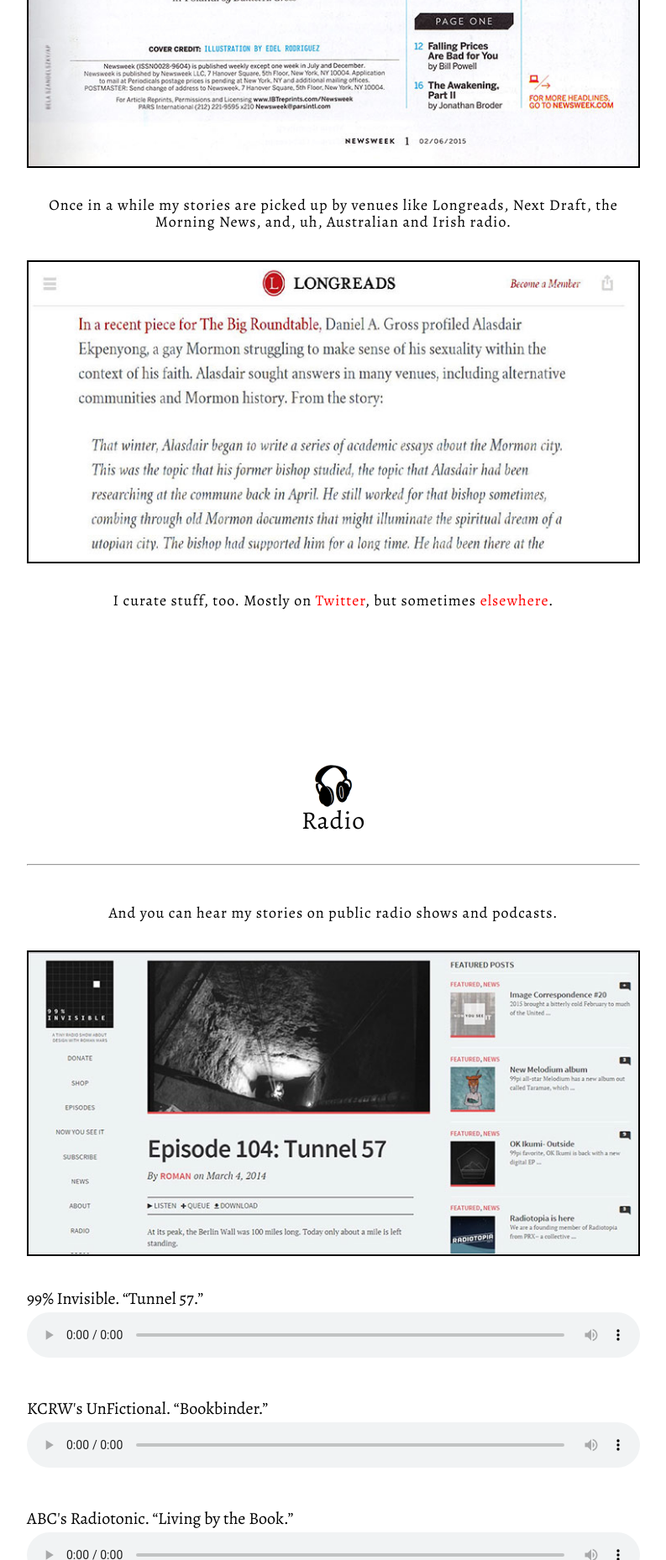
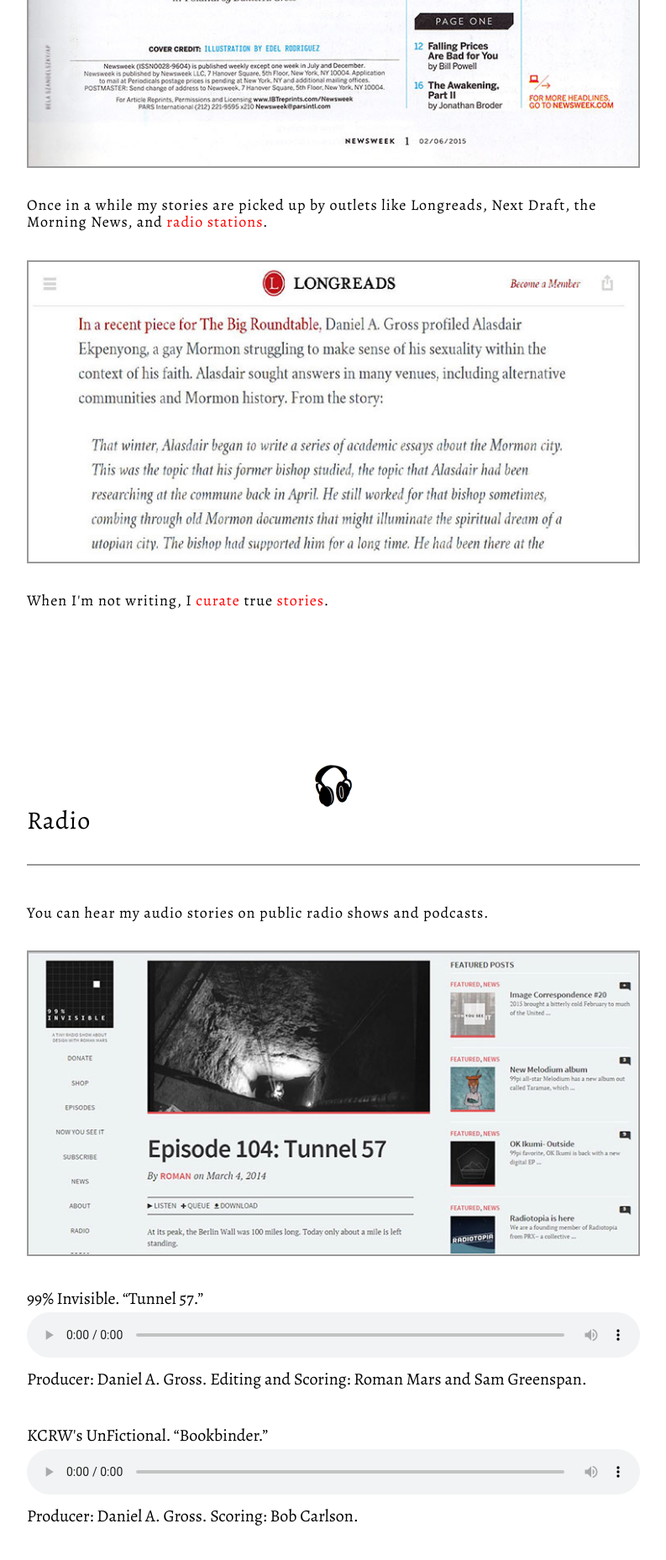
Before and after one commit to grodzianowski/dgws, a PHP site: page / in a window 1280 px wide. Shown: the part 1880-3738 px from the top of the page at 84% size, without its empty margins (243-1036 px from the left). Run offline with PHP 8.4, Linux system fonts and the light colour scheme.

Commit message:
copy changes and more

```diff
--- a/css/daniel.css
+++ b/css/daniel.css
@@ -48,8 +48,9 @@ hr {
     margin-bottom: 0.5em;
     margin-left: auto;
     margin-right: auto;
-    border-style: inset;
-    border-width: 1px;
+    border: none;
+    height: 2px;
+    background-color: #999;
 }
 
 h1,
@@ -63,10 +64,11 @@ h6 {
     font-family: Alegreya, serif;
     font-weight: normal;
     letter-spacing: 1px;
+    text-align: left;
 }
 
 p img{
-	border: 2px black solid;
+	border: 2px #999 solid;
 }
 
 p {
--- a/index.php
+++ b/index.php
@@ -84,6 +84,8 @@
                 <div class="col-md-12" style="float: none; margin: 0 auto;">
                 	<!--First Column of Links-->
 
+                	<h4> I aim to tell true stories that dive deep—carefully crafted portraits of people and ideas. Radio documentary and literary nonfiction are close to my heart.</h4>
+
                 	<div class="row" style="float: none; margin: 0 auto;" >
 
                 	<hr>
@@ -116,7 +118,7 @@
 							 <li><a href="http://99percentinvisible.org/episode/tunnel-57/" target="_blank">99% Invisible</a></li>
 							 <li>NPR's All Things Considered</li>
 							 <li><a href="http://www.kcrw.com/news-culture/shows/unfictional/a-need-to-build" target="_blank">KCRW's UnFictional</a></li>
-							 <li>ABC's Radiotronic</li>
+							 <li>ABC's Radiotonic</li>
 							 <li>WGBH's Innovation Hub</li>
 							 <li><a href="http://www.maximumfun.org/rendered/destination-everything-instrument" target="_blank">Rendered Radio (Destination DIY)</a></li>
 							 <li><a href="http://www.chemheritage.org/discover/media/distillations/195-trash-talk-the-persistence-of-waste.aspx" target="_blank">Distillations</a></li>
@@ -146,11 +148,11 @@
                 	<img src="img/writes.png">
                 	<h2>Writing</h2>
                 	<hr><br><br>
-                    <h4>You can find some of my writing on newsstands.</h4>
-                    <p><a href="http://www.newsweek.com/2015/02/06/poland-jewish-culture-rises-ashes-persecution-302278.html"><img src="img/newsweek.jpg" alt="newsweek article" style="width:730px"></a></p>
-                    <h4> Once in a while my stories are picked up by venues like Longreads, Next Draft, the Morning News, and, uh, Australian and Irish radio. </h4>
-                    <p><a href="https://longreads.com/search/?q=Daniel%20A.%20Gross"><img src="img/longreads.jpg" alt="longreads" style="width:730px" target="_blank"></a></p>
-                    <h4> I curate stuff, too. Mostly on <a href="https://twitter.com/readwriteradio">Twitter</a>, but sometimes <a href="https://longreads.com/search/?q=Daniel%20A.%20Gross" target="_blank">elsewhere</a>.
+                    <h4>You can find my writing online and on newsstands.</h4>
+                    <p><a href="http://www.newsweek.com/2015/02/06/poland-jewish-culture-rises-ashes-persecution-302278.html" target="_blank"><img src="img/newsweek.jpg" alt="newsweek article" style="width:730px"></a></p>
+                    <h4> Once in a while my stories are picked up by outlets like Longreads, Next Draft, the Morning News, and <a href="http://www.newstalk.ie/player/home/Moncrieff/Highlights_from_Moncrieff/54457/" target="_blank">radio</a> <a href="http://www.abc.net.au/radionational/programs/sundayextra/915-segment/5457380" target="_blank">stations</a>. </h4>
+                    <p><a href="https://longreads.com/search/?q=Daniel%20A.%20Gross" target="_blank"><img src="img/longreads.jpg" alt="longreads" style="width:730px" target="_blank"></a></p>
+                    <h4> When I'm not writing, I <a href="https://twitter.com/readwriteradio">curate</a> true <a href="https://longreads.com/search/?q=Daniel%20A.%20Gross" target="_blank">stories</a>.
                     </h4>
                 </div>
             </div>
@@ -165,31 +167,42 @@
                 	<img src="img/makesradio.png">
                     <h2>Radio</h2>
                     <hr><br><br>
-                    <h4>And you can hear my stories on public radio shows and podcasts.</h4>
+                    <h4>You can hear my audio stories on public radio shows and podcasts.</h4>
                     <p><a href="http://99percentinvisible.org/episode/tunnel-57/"><img src="img/99invisible.jpg" alt="99% Invisible" style="width:730px" target="_blank"></a></p>
                     <p>99% Invisible. “Tunnel 57.”
 	                    <audio controls>
 	                    	<source src="snds/Record_of_Birth.mp3" type="audio/mpeg">
 	                    	Your browser does not support the audio element.
 	                    </audio>
+	                    Producer: Daniel A. Gross. Editing and Scoring: Roman Mars and Sam Greenspan.
                     </p>
                     <p>KCRW's UnFictional. “Bookbinder.”
                     <audio controls>
 	                    	<source src="snds/Record_of_Birth.mp3" type="audio/mpeg">
 	                    	Your browser does not support the audio element.
 	                </audio>
+	                Producer: Daniel A. Gross. Scoring: Bob Carlson.
 	                </p>
                     <p>ABC's Radiotonic. “Living by the Book.”
                     <audio controls>
 	                    	<source src="snds/Record_of_Birth.mp3" type="audio/mpeg">
 	                    	Your browser does not support the audio element.
 	                </audio>
+	                Producer: Daniel A. Gross.
 	                </p>
                     <p>Rendered Radio. “Everything is an Instrument.”
                     <audio controls>
 	                    	<source src="snds/Record_of_Birth.mp3" type="audio/mpeg">
 	                    	Your browser does not support the audio element.
 	                </audio>
+	                Producer: Daniel A. Gross.
+	                </p>
+	                <p>“Record of Birth.”
+                    <audio controls>
+	                    	<source src="snds/Record_of_Birth.mp3" type="audio/mpeg">
+	                    	Your browser does not support the audio element.
+	                </audio>
+	                Producer: Daniel A. Gross.
 	                </p>
                 </div>
             </div>
@@ -204,22 +217,30 @@
 					 	<div class="col-md-8 col-md-offset-2">
 					 	<hr><br><br>
 			                 	<h4 style="text-align:left">
-			                    	Q: How do you pronounce your last name? <br>
-									A: As if it were an exclamation of disgust. <br><br>
-									Q: Are you that guy who writes books and columns about business? <br>
-									A: Nope, sorry. That would be Daniel Gross (<a href="https://twitter.com/grossdm" target="_blank">@grossdm</a>). <br><br>
-									Q: Can I write to you with questions, comments, and hate mail? <br>
-									A: Please do. <a href="mailto:daniel.alexander.gross@gmail.com">Email me</a> or find me on Twitter  <a href="https://twitter.com/readwriteradio" target="_blank">@readwriteradio</a>. <br><br>
-									Q: What kind of a name is “Gross”? <br>
-									A: Aren't you a little old for jokes about people's names?<br><br>
-									Q: I guess so. Will you write for my magazine or produce radio for my show? <br>
-									A: I'll certainly think about it if you send me a note. Nice of you to ask. <br><br>
-									Q: But really, what kind of a name is that? <br>
-									A: (…)<br><br>
-									Q: Your silence unsettles me. Who designed your website? <br>
-									A: <a href="http://www.cristoforomagliozzi.com" target="_blank">Cristoforo Magliozzi</a>. He directs films, too. You should watch <a href="http://www.coldstoragedoc.com" target="_blank">his latest</a>.<br><br>
-									Q: Wait, did you really conduct a Q&A just so you wouldn't have to write an “about” section? Who actually came up with the questions? <br>
-									A: I could ask you the same thing.<br><br>
+			                    	Q. How do you pronounce your last name? <br>
+									A. As if it were an exclamation of disgust. <br><br>
+									Q. Which radio shows should I listen to? <br>
+									A. There are so many fantastic shows right now. Some of my favorites are <a href="http://www.cbc.ca/radio/wiretap" target="_blank">WireTap</a>, <a href="http://www.radiodiaries.org/" target="_blank">Radio Diaries</a>, <a href="http://www.onthemedia.org/" target="_blank">On the Media</a>, <a href="http://gimletmedia.com/show/reply-all/" target="_blank">Reply All</a>, <a href="http://loveandradio.org/" target="_blank">Love
+									+Radio</a>, and <a href="http://www.theheartradio.org/" target="_blank">The Heart</a>. Which radio shows should I listen to? <br><br>
+									Q. I'll tweet you about that. Do you have any advice for young freelancers?<br>
+									A. Yes. Keep moving, take deadlines seriously, take rejection not-so-seriously. Fill a notebook with idle thoughts, pitch them
+									constantly, and be silly with your editors. And don't forget to hang out with your friends. If you write me, I'll do my best to say
+									more.<br><br>
+									Q. Are you that guy who writes books and columns about business? <br>
+									A. Nope, sorry. That would be <a href="https://twitter.com/grossdm" target="_blank">Daniel Gross</a>. <br><br>
+									Q. What kind of a name is “Gross”? <br>
+									A. Aren't you a little old for jokes about people's names?<br><br>
+									Q. I guess so. Will you write for my magazine or produce radio for my show? <br>
+									A. I'll certainly think about it if you send me a note. Nice of you to ask. <br><br>
+									Q. But really, what kind of a name is that? <br>
+									A. (…)<br><br>
+									Q. Your silence unsettles me. Who designed your website? <br>
+									A. <a href="http://www.cristoforomagliozzi.com" target="_blank">Cristoforo Magliozzi</a>. He directs films, too. You should watch <a href="http://www.coldstoragedoc.com" target="_blank">his latest</a>.<br><br>
+									Q. Wait, did you really conduct a Q&A just so you wouldn't have to write an “about” section? Who actually came up with the questions? <br>
+									A. I could ask you the same thing.<br><br>
+									Q. Can I write to you with questions, comments, and hate mail? <br>
+									A. Please do. <a href="mailto:daniel.alexander.gross@gmail.com">Email me</a> or find me on Twitter  <a href="https://twitter.com/										readwriteradio" target="_blank">@readwriteradio</a>. <br><br>
+
 								</h4>
 					 	</div>
 
@@ -227,8 +248,8 @@
 
     <!-- Footer -->
     <footer>
-        <div class="container text-center">
-            <h4 style="text-center">Copyright &copy; Daniel A. Gross 2015</h4>
+        <div class="container">
+            <h5 style="text-align:center;color:#999">Copyright &copy; Daniel A. Gross 2015</h4>
         </div>
     </footer>
 
```
Also changed, not shown: 1 other file.
